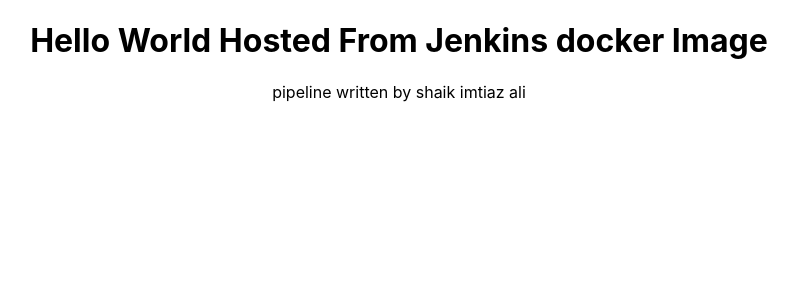
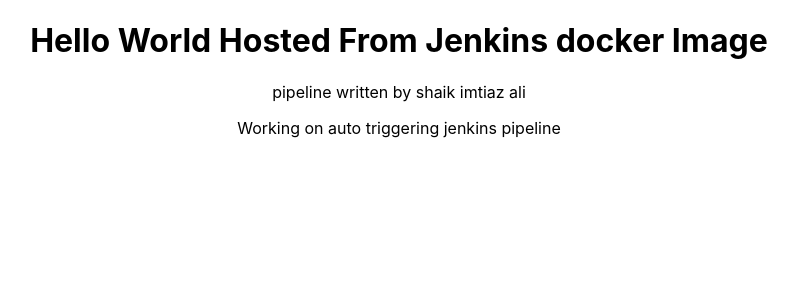
Before and after one commit to shaikimtiazali/my-demo-jenkins, a React (Create React App) app: page / in a window 1280 px wide. Shown: the top 300 px of the page, without its empty margins (241-1039 px from the left). Built offline with nearby package versions, Linux system fonts and the light colour scheme.

Commit message:
added another p tag

```diff
--- a/src/App.js
+++ b/src/App.js
@@ -5,6 +5,7 @@
     <div className="App">
       <h1>Hello World Hosted From Jenkins docker Image</h1>
       <p>pipeline written by shaik imtiaz ali</p>
+      <p>Working on auto triggering jenkins pipeline</p>
     </div>
   );
 }
```
